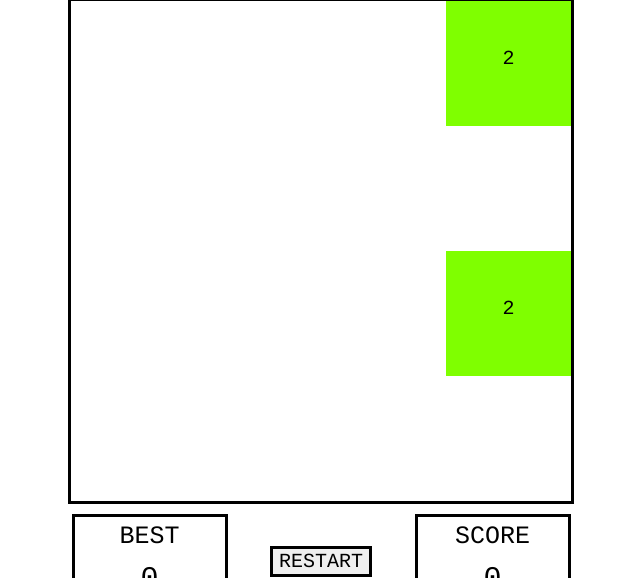
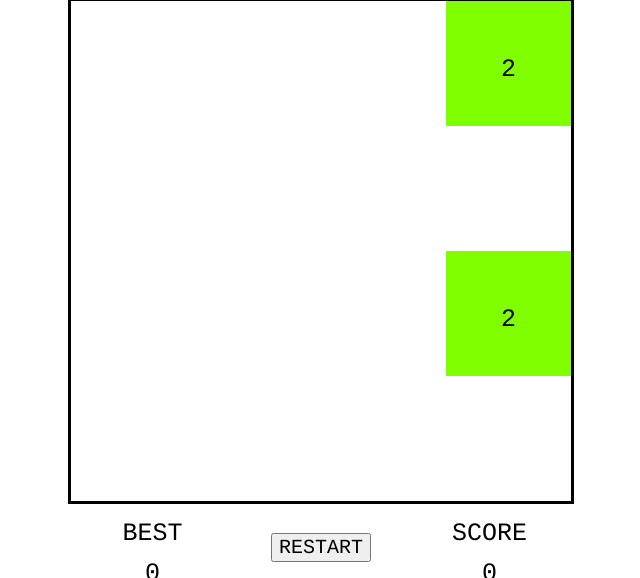
Before and after one commit to MikeyZv/2048-Game, a plain HTML site: page 2048.html in a window 1280 px wide. Both pictures are taken after a click on the button "RESTART". Shown: the part 222-800 px from the top of the page, without its empty margins (319-959 px from the left). Drawn offline with Linux system fonts and the light colour scheme.

Commit message:
Version 1.06
- highscore is now kept after restart but not on page refresh
- highscore is updated in realtime when score > highscore
- css adjustments

```diff
--- a/2048.css
+++ b/2048.css
@@ -27,7 +27,6 @@ h1 {
     display: inline-block;
     width: 150px;
     height: 100px;
-    border: 3px solid;
     vertical-align: middle;
     top: 5%;
     right: 27px;
@@ -37,6 +36,7 @@ h1 {
     position: relative;
     font-size: 25px;
     font-family: "Courier", monospace;
+    font-weight: 550;
     height: 30px;
     top: 5%;
 
@@ -44,9 +44,10 @@ h1 {
 
 #highScore {
     position: relative;
-    font-size: 30px;
+    font-size: 25px;
     font-family: "Courier", monospace;
     height: 30px;
+    font-weight: 550;
     top: 15%;
 }
 
@@ -63,10 +64,10 @@ h1 {
 #restartBtn {
     position: relative;
     font-size: 20px;
-    top: 20%;
-    border: 3px solid black;
+    top: 0%;
     cursor: pointer;
     font-family: "Courier", monospace;
+    font-weight: 550;
 }
 
 #restartBtn:hover {
@@ -82,7 +83,6 @@ h1 {
     display: inline-block;
     width: 150px;
     height: 100px;
-    border: 3px solid;
     vertical-align: middle;
     top: 5%;
     left: 27px;
@@ -92,15 +92,18 @@ h1 {
     position: relative;
     font-size: 25px;
     font-family: "Courier", monospace;
+    font-weight: 550;
     height: 30px;
     top: 5%;
 }
 
 #playerScore {
     position: relative;
-    font-size: 30px;
+    font-size: 25px;
     font-family: "Courier", monospace;
     height: 30px;
+
+    font-weight: 550;
     top: 15%;
 
 }
--- a/2048.js
+++ b/2048.js
@@ -1,6 +1,6 @@
 const gameBoard = document.querySelector("#gameBoard");
 const ctx = gameBoard.getContext("2d");
-const highScore = document.querySelector("#highScore");
+const playerhighScore = document.querySelector("#highScore");
 const playerScore = document.querySelector("#playerScore");
 const gameWidth =  gameBoard.width;
 const gameHeight = gameBoard.height;
@@ -32,10 +32,10 @@ class Tile {
     }
 
     drawValue() {
-        ctx.font = "20px Courier, monospace";
+        ctx.font = "550 25px Courier, monospace";
         ctx.fillStyle = "black";
         ctx.textAlign = "center";
-        ctx.fillText(this.value, this.x + 62.6, this.y + 62.5);
+        ctx.fillText(this.value, this.x + 62.5, this.y + 75);
     }
 
 };
@@ -59,6 +59,7 @@ let mergePossible;
 let tileMoved = false;
 let tileMerged = false;
 let score = 0;
+let highScore = 0;
 randomStart();
 
 //randomly places two tiles on the board at the beginning of the game but they can't overlap
@@ -119,6 +120,7 @@ function checkGameOver() {
     }
 }
 
+//test function
 function test() {
     if (!mergePossible) {
         ctx.font = "30px Courier, monospace";
@@ -362,6 +364,17 @@ function updateScore() {
     playerScore.textContent = score;
 };
 
+function updateHighScore() {
+    playerhighScore.textContent = highScore;
+};
+
+function checkHighScore() {
+    if (score >= highScore) {
+        highScore = score;
+        playerhighScore.textContent = score;
+    }
+};
+
 function restartGame() {
     ctx.fillStyle = "white";
     ctx.fillRect(0, 0, gameWidth, gameHeight);
@@ -373,11 +386,13 @@ function restartGame() {
     mergePossible = false;
     tileMoved = false;
     tileMerged = false;
+    checkHighScore();
     score = 0;
     updateScore();
     randomStart();
 };
 
+//merges tiles if possible
 function mergeDownTiles() {
     for (let i = 0; i < 4; i++) {
         for (let j = 2; j > -1; j--) {
@@ -466,7 +481,7 @@ function mergeLeftTiles() {
     }
 };
 
-//controls tile movements
+//moves tiles
 function moveDown() {
     for (let i = 0; i < 4; i++) {
         for (let j = 2; j > -1; j--) {
@@ -803,6 +818,7 @@ function moveRight() {
     }
 };
 
+//test function
 function color1() {
     for (let i = 0; i < 4; i++) {
         for (let j = 0; j < 4; j++) {
@@ -816,6 +832,7 @@ function color1() {
     }
 }
 
+//controls
 function moveBox(event) {
     const keyPressed = event.keyCode;
     const upArrow = 38;
@@ -839,6 +856,7 @@ function moveBox(event) {
             checkSurroundingTiles()
             drawTiles();
             updateScore();
+            checkHighScore();
             checkGameOver();
             /*
             test();
@@ -857,6 +875,7 @@ function moveBox(event) {
             checkSurroundingTiles()
             drawTiles();
             updateScore();
+            checkHighScore();
             checkGameOver();
             /*
             test();
@@ -875,6 +894,7 @@ function moveBox(event) {
             checkSurroundingTiles();
             drawTiles();
             updateScore();
+            checkHighScore();
             checkGameOver();
             /*
             test();
@@ -893,6 +913,7 @@ function moveBox(event) {
             checkSurroundingTiles();
             drawTiles();
             updateScore();
+            checkHighScore();
             checkGameOver();
             /*
             test();
```
